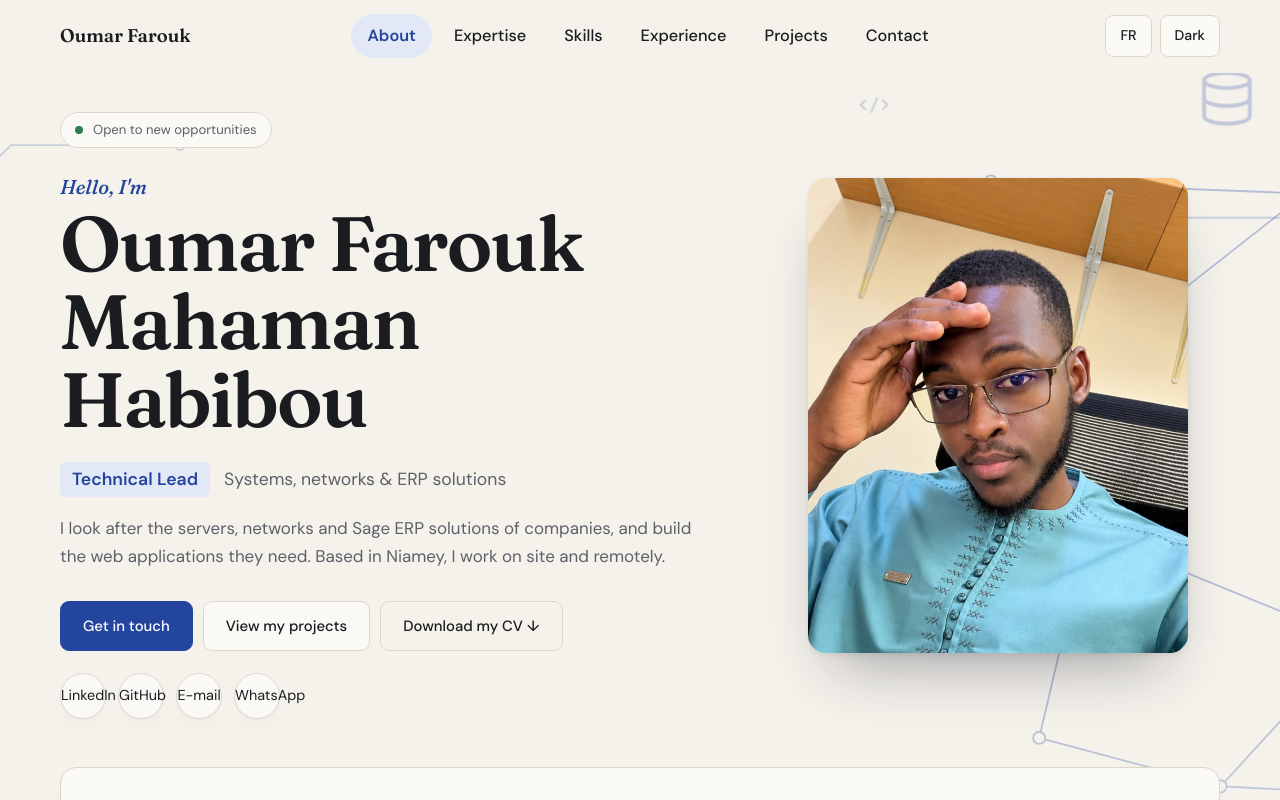
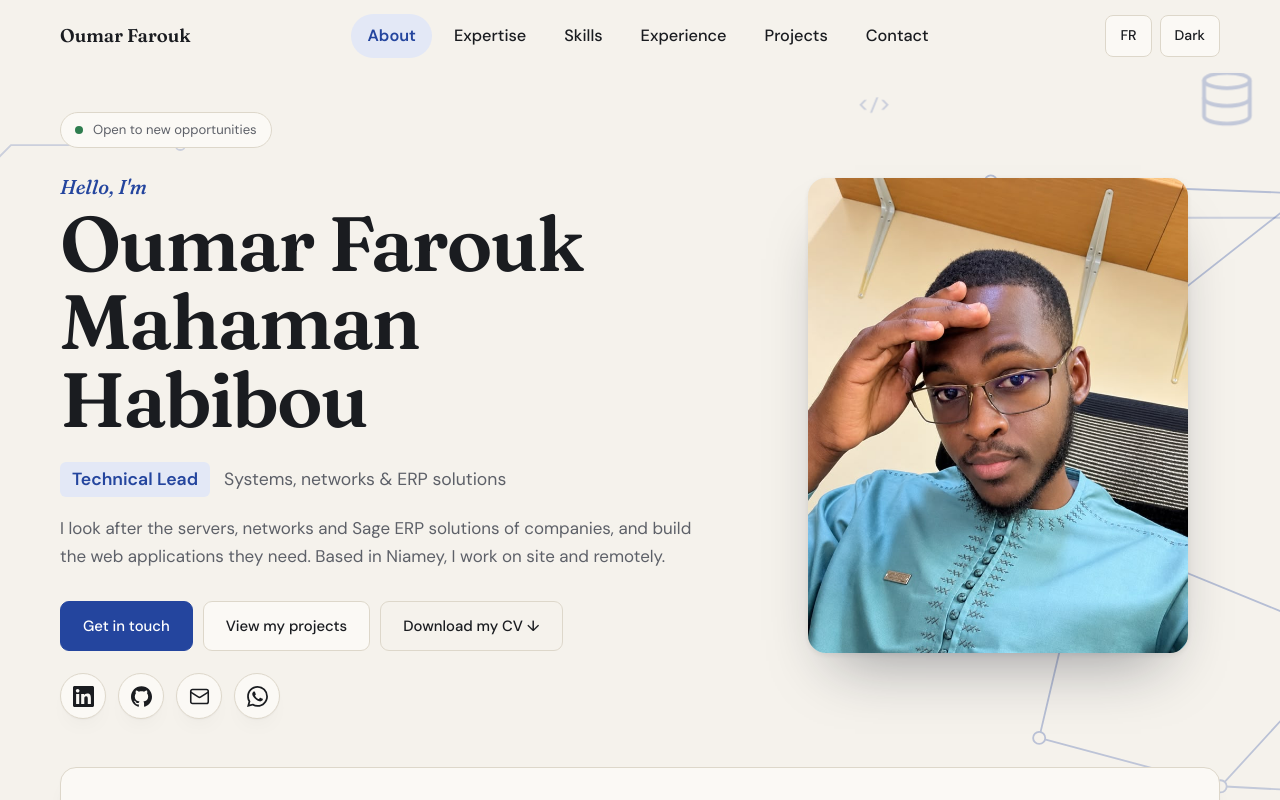
Before and after one commit to Oumar-Farouk-Habibou/My-portfolio, a Vue app: page / in a window 1280 px wide. Shown: the top 800 px of the page. Built offline with nearby package versions, Linux system fonts and the light colour scheme.

Commit message:
Ajustemets des Icônes

```diff
--- a/src/components/HeroSection.vue
+++ b/src/components/HeroSection.vue
@@ -2,6 +2,7 @@
 import { ref } from 'vue'
 import { useSite } from '../composables/useSite'
 import { links } from '../content'
+import { socials } from '../socials'
 import StatCounter from './StatCounter.vue'
 import HeroBackdrop from './HeroBackdrop.vue'
 
@@ -26,10 +27,11 @@ const photoSrc = '/photo.jpg' // dépose ta photo dans public/photo.jpg
           <a class="btn ghost" :href="links.cv" download>{{ c.ui.cv }} ↓</a>
         </div>
         <ul class="socials" v-reveal="{ delay: 340 }">
-          <li><a :href="links.linkedin" target="_blank" rel="noopener">LinkedIn</a></li>
-          <li><a :href="links.github" target="_blank" rel="noopener">GitHub</a></li>
-          <li><a :href="'mailto:' + links.email">E-mail</a></li>
-          <li><a :href="links.whatsapp" target="_blank" rel="noopener">WhatsApp</a></li>
+          <li v-for="s in socials" :key="s.name">
+            <a :href="s.href" :aria-label="s.name" :title="s.name" :target="s.external ? '_blank' : null" rel="noopener">
+              <svg viewBox="0 0 24 24" :class="{ line: s.line }" aria-hidden="true" v-html="s.icon"></svg>
+            </a>
+          </li>
         </ul>
       </div>
 
```
